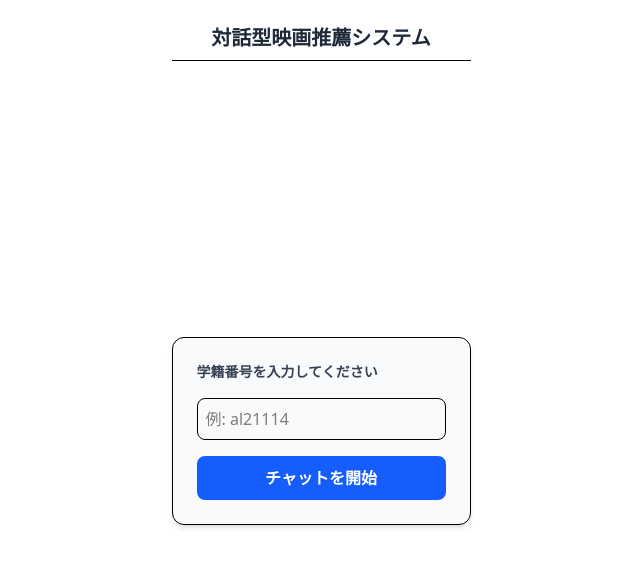
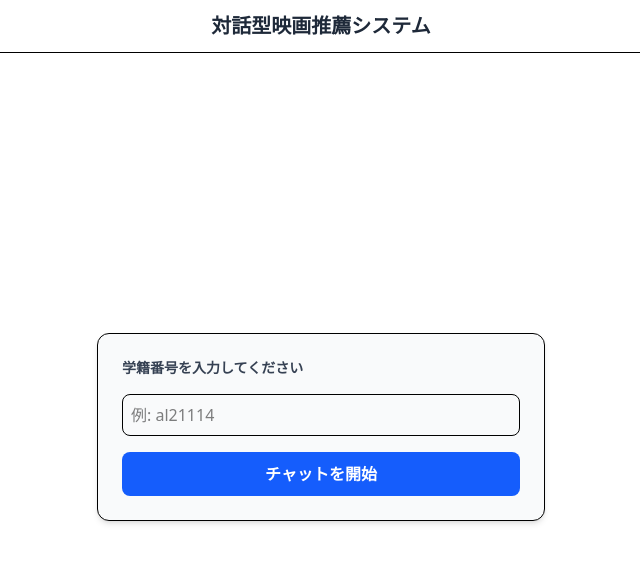
Before and after one commit to tubaki0210/dialogue_based_movie_recommend, a Next.js app in the folder frontend/movie_recommend/: page / in a window 1280 px wide. Shown: the top 566 px of the page, without its empty margins (319-959 px from the left). Built offline with nearby package versions, Linux system fonts and the light colour scheme.

Commit message:
fix:UI変更

```diff
--- a/frontend/movie_recommend/app/components/ChatField.tsx
+++ b/frontend/movie_recommend/app/components/ChatField.tsx
@@ -134,8 +134,10 @@ export default function ChatView({ sessionId, initialMessage }: ChatViewProps) {
   };
 
   return (
-    <div className="flex flex-col flex-1 overflow-hidden border rounded-xl bg-gray-50 shadow-sm">
+<div className="flex flex-col flex-1 w-full overflow-hidden bg-gray-50">
+      {/* メッセージ一覧エリア（ここがスクロールする） */}
       <div className="flex-1 overflow-y-auto p-4 space-y-4">
+        <div className="max-w-4xl mx-auto w-full space-y-4">
           {messages.map((msg, idx) => (
             <div
               key={idx}
@@ -158,12 +160,15 @@ export default function ChatView({ sessionId, initialMessage }: ChatViewProps) {
           ))}
           <div ref={messagesEndRef} />
         </div>
+      </div>
 
-      <form onSubmit={handleSendMessage} className="p-3 bg-white border-t flex gap-2 rounded-b-xl">
+      {/* 入力欄エリア（画面下部に固定） */}
+      <div className="bg-white border-t p-3 shrink-0">
+        <form onSubmit={handleSendMessage} className="max-w-4xl mx-auto flex gap-2">
           <input
+            ref={inputRef}
             type="text"
             value={input}
-          ref={inputRef}
             onChange={(e) => setInput(e.target.value)}
             placeholder="好みや嫌いな要素を入力"
             disabled={loading}
@@ -178,5 +183,6 @@ export default function ChatView({ sessionId, initialMessage }: ChatViewProps) {
           </button>
         </form>
       </div>
+    </div>
   );
 }
--- a/frontend/movie_recommend/app/page.tsx
+++ b/frontend/movie_recommend/app/page.tsx
@@ -9,17 +9,19 @@ export default function Home() {
   const [initialMessage, setInitialMessage] = useState<string>("");
 
   return (
-    <main className="flex flex-col h-screen max-w-6xl mx-auto p-4 font-sans bg-white">
-      <header className="py-2 border-b mb-4">
-        <h1 className="text-xl font-bold text-center text-gray-800">対話型映画推薦システム</h1>
+<main className="flex flex-col h-screen w-full font-sans bg-white overflow-hidden">
+      <header className="py-3 border-b text-center shrink-0">
+        <h1 className="text-xl font-bold text-gray-800">対話型映画推薦システム</h1>
       </header>
+
       {!sessionId ? (
-        <LoginView
-          onSessionStarted={(sid, msg) => {
-            setSessionId(sid);
-            setInitialMessage(msg);
-          }}
-        />
+        <div className="flex-1 flex items-center justify-center">
+          <LoginView
+            onSessionStarted={(sid) => {
+              setSessionId(sid);
+            }}
+          />
+        </div>
       ) : (
         <ChatField sessionId={sessionId} initialMessage={initialMessage} />
       )}
```
Lines whose indentation alone changed are shown as unchanged.
